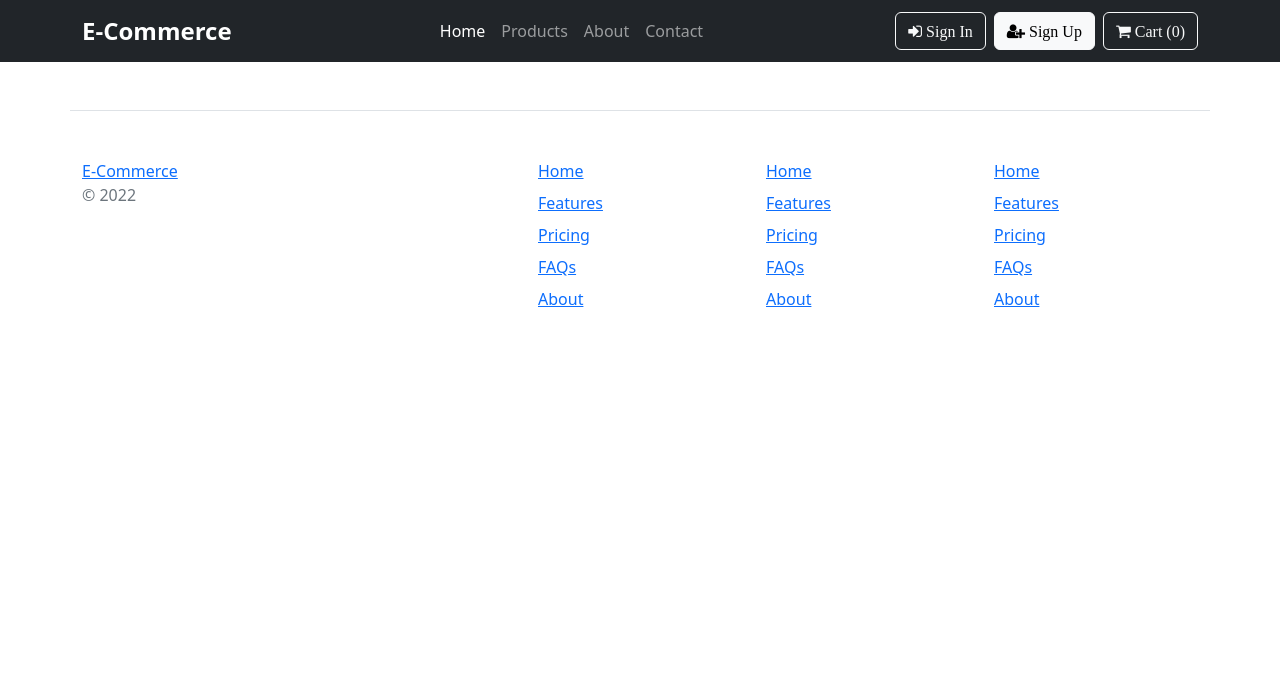
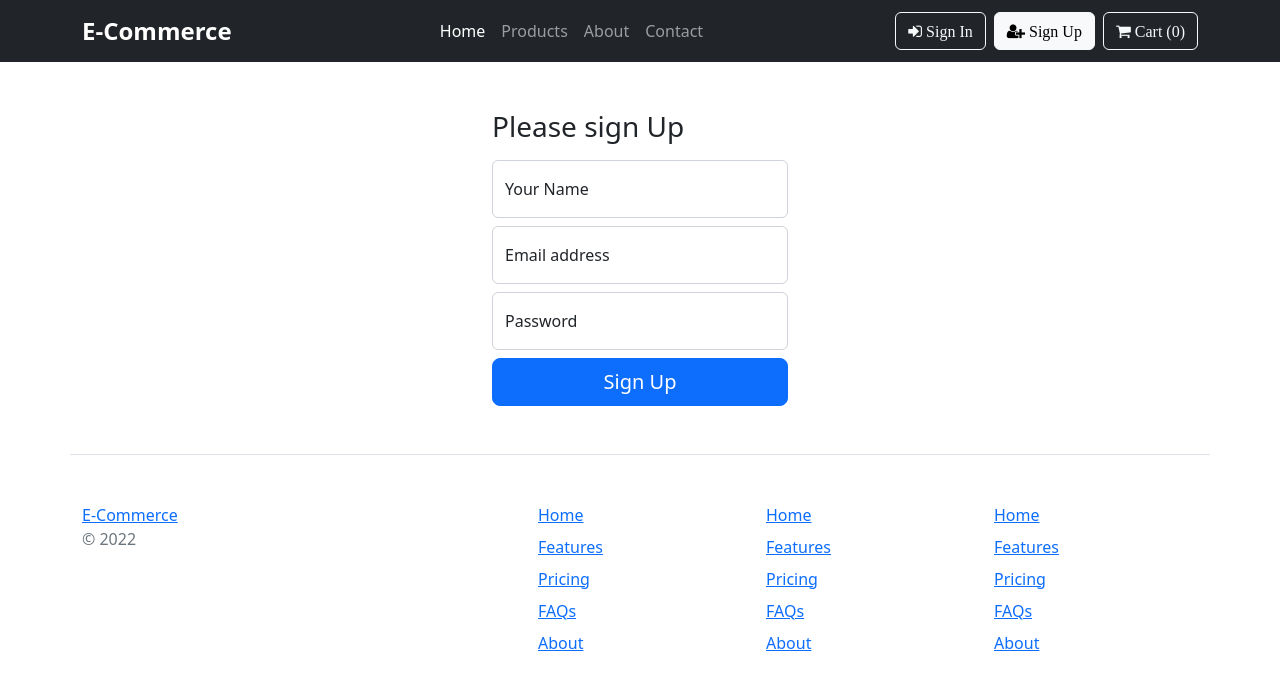
Before and after one commit to i-asgor/ecommerce-redux, a React (Create React App) app: page /register in a window 1280 px wide. Shown: the top 690 px of the page. Built offline with nearby package versions, Linux system fonts and the light colour scheme.

Commit message:
Login and Registration Page Added

```diff
--- a/src/App.js
+++ b/src/App.js
@@ -7,6 +7,8 @@ import Product from './Pages/Product';
 import Cart from './Pages/Cart';
 import Checkout from './Pages/Checkout';
 import Footer from './Shared/Footer';
+import Login from './Registration/Login';
+import Register from './Registration/Register';
 
 function App() {
   return (
@@ -17,6 +19,8 @@ function App() {
         <Route exact path='/products' element={<Products />} />
         <Route exact path='/products/:id' element={<Product />} />
         <Route path='/cart' element={<Cart />} />
+        <Route path='/login' element={<Login />} />
+        <Route path='/register' element={<Register />} />
         <Route path='/checkout' element={<Checkout />} />
       </Routes>
       <Footer/>
--- /dev/null
+++ b/src/Registration/Login.js
@@ -0,0 +1,31 @@
+import React from 'react';
+
+const Login = () => {
+    return (
+        <div className='container w-25 my-5'>
+            <main class="form-signin w-100 m-auto">
+            <form>
+                <h1 class="h3 mb-3 fw-normal">Please sign in</h1>
+
+                <div class="form-floating">
+                <input type="email" class="form-control" id="floatingInput" placeholder="name@example.com" />
+                <label for="floatingInput">Email address</label>
+                </div>
+                <div class="form-floating mt-2">
+                <input type="password" class="form-control" id="floatingPassword" placeholder="Password" />
+                <label for="floatingPassword">Password</label>
+                </div>
+
+                <div class="checkbox mb-3">
+                <label>
+                    <input type="checkbox" value="remember-me" /> Remember me
+                </label>
+                </div>
+                <button class="w-100 btn btn-lg btn-primary" type="submit">Sign in</button>
+            </form>
+            </main>
+        </div>
+    );
+};
+
+export default Login;
--- /dev/null
+++ b/src/Registration/Register.js
@@ -0,0 +1,29 @@
+import React from 'react';
+
+const Register = () => {
+    return (
+        <div className='container w-25 my-5'>
+            <main class="form-signin w-100 m-auto">
+            <form>
+                <h1 class="h3 mb-3 fw-normal">Please sign Up</h1>
+
+                <div class="form-floating">
+                    <input type="text" class="form-control" id="floatingInput" placeholder="Mr.test" />
+                    <label for="floatingInput">Your Name</label>
+                </div>
+                <div class="form-floating my-2">
+                    <input type="email" class="form-control" id="floatingInput" placeholder="name@example.com" />
+                    <label for="floatingInput">Email address</label>
+                </div>
+                <div class="form-floating mb-2">
+                    <input type="password" class="form-control" id="floatingPassword" placeholder="Password" />
+                    <label for="floatingPassword">Password</label>
+                </div>
+                <button class="w-100 btn btn-lg btn-primary" type="submit">Sign Up</button>
+            </form>
+            </main>
+        </div>
+    );
+};
+
+export default Register;
```
